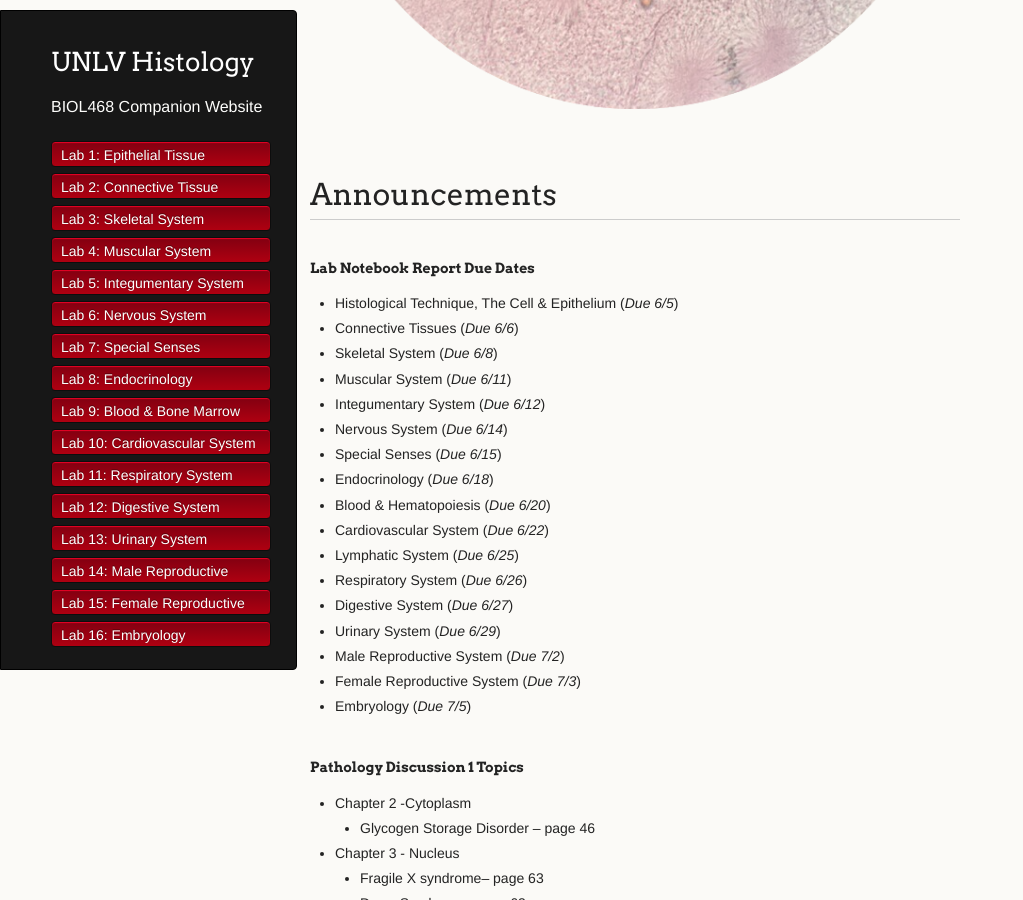
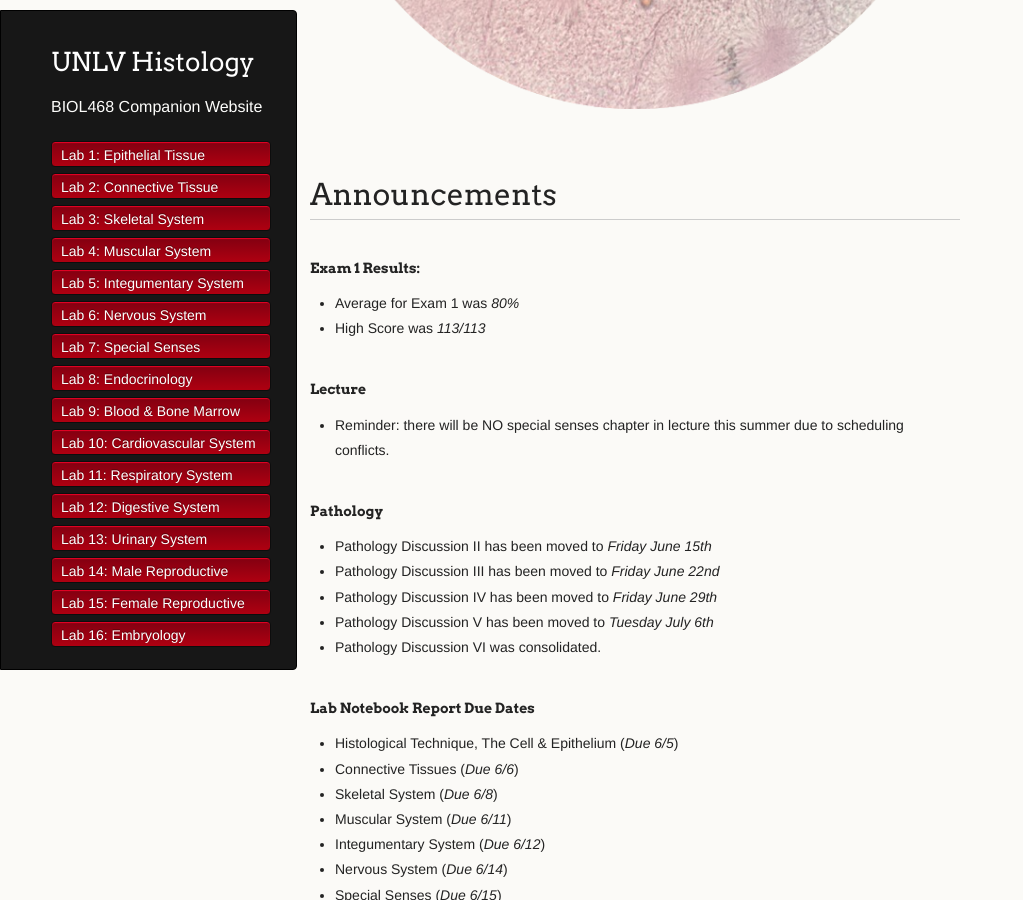
Before and after one commit to unlvhisto468/unlvhisto468.github.io, a Jekyll site: the page built from index.md, in a window 1280 px wide and 900 px high, scrolled down 622 px. Shown: the whole window, without its empty margins (0-1023 px from the left). Built offline with Jekyll 4.4.1, drawn with Linux system fonts in a browser that asks for light colours; nearby versions of some CDN libraries.

Commit message:
more annoucements

```diff
--- a/index.md
+++ b/index.md
@@ -7,6 +7,20 @@ layout: default
 
 <a id="jump-to-announcements" class="jump-to-section"> </a>
 # Announcements
+
+#### Exam 1 Results:
+* Average for Exam 1 was _80%_
+* High Score was _113/113_
+
+#### Lecture
+* Reminder: there will be NO special senses chapter in lecture this summer due to scheduling conflicts.
+
+#### Pathology
+* Pathology Discussion II has been moved to _Friday June 15th_
+* Pathology Discussion III has been moved to _Friday June 22nd_
+* Pathology Discussion IV has been moved to _Friday June 29th_
+* Pathology Discussion V has been moved to _Tuesday July 6th_
+* Pathology Discussion VI was consolidated.
 
 #### Lab Notebook Report Due Dates
 * Histological Technique, The Cell & Epithelium (_Due 6/5_)
```
Also changed, not shown: 1 other file.
